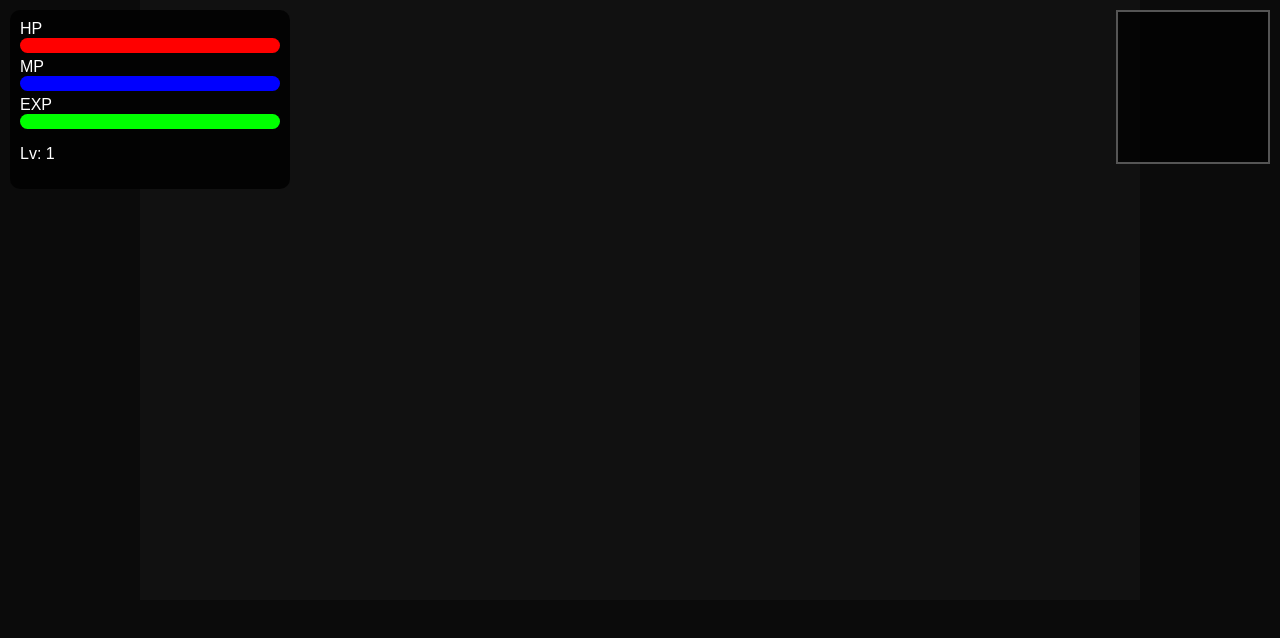
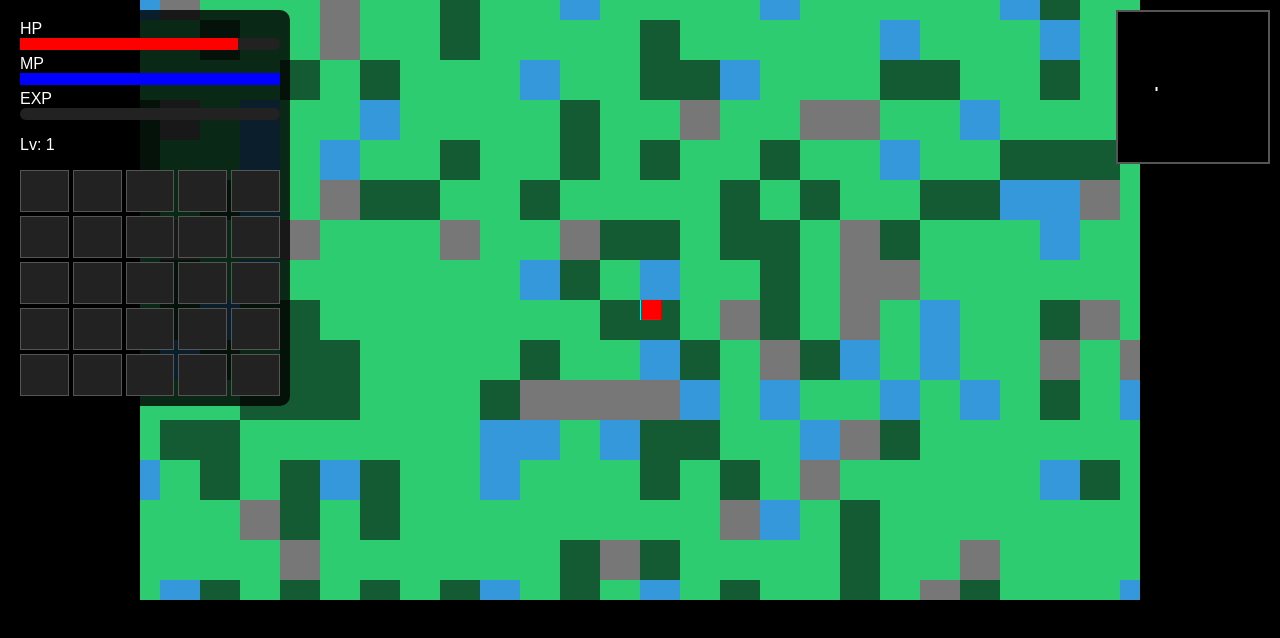
Before and after one commit to phamvuminhtoana4-lang/tcg, a plain HTML site: page index.html in a window 1280 px wide. Drawn offline with Linux system fonts and the light colour scheme.

Commit message:
Update game UI and improve functionality

```diff
--- a/index.html
+++ b/index.html
@@ -2,53 +2,32 @@
 <html lang="vi">
 <head>
 <meta charset="UTF-8">
-<title>KIẾM HIỆP GOD ENGINE</title>
+<title>GAME PHIÊU LƯU TOP-DOWN</title>
 
 <style>
-body{margin:0;background:#0b0b0b;color:white;font-family:Arial}
-canvas{display:block;margin:auto;background:#111}
+body{margin:0;background:#000;color:white;font-family:Arial}
+canvas{display:block;margin:auto}
 
 #ui{
- position:fixed;
- top:10px;left:10px;
- background:#000c;
- padding:10px;
- border-radius:10px;
- width:260px;
+ position:fixed;top:10px;left:10px;
+ background:#000c;padding:10px;border-radius:10px;width:260px
 }
 
-.bar{
- width:100%;
- height:15px;
- background:#222;
- border-radius:10px;
- overflow:hidden;
- margin-bottom:5px;
-}
+.bar{height:12px;background:#222;border-radius:6px;margin-bottom:5px}
 .hp{background:red;height:100%}
-.mana{background:blue;height:100%}
+.mp{background:blue;height:100%}
 .exp{background:lime;height:100%}
 
 #inventory{
  display:grid;
  grid-template-columns:repeat(5,1fr);
- gap:5px;
- margin-top:10px;
+ gap:4px;margin-top:10px
 }
-.slot{
- width:40px;height:40px;
- background:#222;
- border:1px solid #555;
- text-align:center;
- font-size:10px;
-}
+.slot{height:40px;background:#222;border:1px solid #555;font-size:10px;text-align:center}
 
 #minimap{
- position:fixed;
- right:10px;top:10px;
- width:150px;height:150px;
- background:#000a;
- border:2px solid #555;
+ position:fixed;right:10px;top:10px;
+ width:150px;height:150px;background:#000;border:2px solid #555
 }
 </style>
 </head>
@@ -56,12 +35,11 @@
 <body>
 
 <div id="ui">
-HP<div class="bar"><div id="hpBar" class="hp"></div></div>
-MP<div class="bar"><div id="mpBar" class="mana"></div></div>
-EXP<div class="bar"><div id="expBar" class="exp"></div></div>
-
+HP<div class="bar"><div id="hp" class="hp"></div></div>
+MP<div class="bar"><div id="mp" class="mp"></div></div>
+EXP<div class="bar"><div id="exp" class="exp"></div></div>
 <p>Lv: <span id="lv">1</span></p>
-
+<p id="quest"></p>
 <div id="inventory"></div>
 </div>
 
@@ -69,11 +47,9 @@
 <canvas id="game" width="1000" height="600"></canvas>
 
 <script>
-const c=document.getElementById("game");
-const ctx=c.getContext("2d");
-
-const mini=document.getElementById("minimap");
-const mctx=mini.getContext("2d");
+// ===== SETUP =====
+const c=game,ctx=c.getContext("2d");
+const mini=minimap,mctx=mini.getContext("2d");
 
 let mouse={x:0,y:0};
 c.onmousemove=e=>{
@@ -81,233 +57,196 @@
  mouse.x=e.clientX-r.left;
  mouse.y=e.clientY-r.top;
 };
-  // WORLD
+
+// ===== WORLD =====
+const tile=40;
 const world={w:6000,h:6000};
+let map=[];
+
+for(let y=0;y<150;y++){
+ let row=[];
+ for(let x=0;x<150;x++){
+  let r=Math.random();
+  if(r<0.1) row.push("water");
+  else if(r<0.2) row.push("rock");
+  else if(r<0.4) row.push("forest");
+  else row.push("grass");
+ }
+ map.push(row);
+}
+
+function block(x,y){
+ let tx=Math.floor(x/tile);
+ let ty=Math.floor(y/tile);
+ if(!map[ty]||!map[ty][tx]) return true;
+ return ["rock","water"].includes(map[ty][tx]);
+}
+
+// ===== PLAYER =====
+let p={
+ x:3000,y:3000,
+ hp:200,max:200,
+ mp:100,maxMp:100,
+ lv:1,exp:0,next:100,
+ dmg:20,speed:4,
+ inv:Array(25).fill(null)
+};
+
 let cam={x:0,y:0};
 
-// PLAYER FULL STATS
-let p={
- x:3000,y:3000,
- hp:200,maxHp:200,
- mp:100,maxMp:100,
- lv:1,exp:0,nextExp:100,
+// ===== INPUT =====
+let keys={};
+onkeydown=e=>keys[e.key.toLowerCase()]=true;
+onkeyup=e=>keys[e.key.toLowerCase()]=false;
 
- dmg:20,
- crit:0.2,
- speed:4,
- armor:5,
+// ===== ENEMY =====
+let enemies=[];
+function spawn(){
+ let x,y;
+ do{
+  x=Math.random()*world.w;
+  y=Math.random()*world.h;
+ }while(block(x,y));
 
- inv:Array(25).fill(null),
- equip:{
-  weapon:null,
-  armor:null
- }
+ enemies.push({
+  x,y,
+  hp:100,max:100,
+  type:["melee","ranged"][Math.random()*2|0],
+  speed:2
+ });
+}
+for(let i=0;i<30;i++) spawn();
+
+// ===== SKILL =====
+let bullets=[];
+onclick=()=>{
+ let tx=mouse.x+cam.x,ty=mouse.y+cam.y;
+ let dx=(tx-p.x)/20,dy=(ty-p.y)/20;
+
+ bullets.push({x:p.x,y:p.y,dx,dy,life:60});
 };
 
-// INPUT
-let keys={};
-document.onkeydown=e=>keys[e.key.toLowerCase()]=true;
-document.onkeyup=e=>keys[e.key.toLowerCase()]=false;
+// ===== DROP =====
+let drops=[];
 
-// INVENTORY UI
-function renderInv(){
- let div=document.getElementById("inventory");
+// ===== QUEST =====
+let quest={kill:0,need:10};
+
+// ===== INVENTORY =====
+function addItem(it){
+ let i=p.inv.findIndex(v=>!v);
+ if(i!=-1) p.inv[i]=it;
+}
+
+function drawInv(){
+ let div=inventory;
  div.innerHTML="";
  p.inv.forEach(it=>{
   div.innerHTML+=`<div class="slot">${it?it.type:""}</div>`;
  });
 }
 
-// ADD ITEM
-function addItem(item){
- let idx=p.inv.findIndex(i=>!i);
- if(idx!==-1) p.inv[idx]=item;
-
- if(item.type==="weapon"){
-  p.equip.weapon=item;
-  p.dmg+=item.power;
- }
-}
-  let enemies=[];
-
-// ENEMY TYPES
-function spawnEnemy(type="melee"){
- let e={
-  x:Math.random()*world.w,
-  y:Math.random()*world.h,
-  type,
-  hp:100,maxHp:100,
-  speed:2,
-  dmg:0.3,
-  range:30
- };
-
- if(type==="ranged"){
-  e.range=200;
- }
- if(type==="elite"){
-  e.hp=300;e.dmg=0.6;
- }
- if(type==="boss"){
-  e.hp=2000;e.dmg=1;
- }
-
- enemies.push(e);
-}
-
-// SPAWN
-for(let i=0;i<30;i++){
- let t=["melee","ranged","elite"][Math.floor(Math.random()*3)];
- spawnEnemy(t);
-}
-spawnEnemy("boss");
-
-// AI UPDATE
-function updateEnemy(e){
- let dx=p.x-e.x,dy=p.y-e.y;
- let d=Math.hypot(dx,dy);
-
- if(d<500){
-  e.x+=dx/d*e.speed;
-  e.y+=dy/d*e.speed;
- }
-
- if(d<e.range){
-  p.hp-=e.dmg;
- }
-}
-  let effects=[];
-let projectiles=[];
-
-// 30 SKILL ADVANCED
-let keysList="1234567890qwertyuiopasdfghjklzxcvbnm".split("").slice(0,30);
-let skills={};
-
-keysList.forEach((k,i)=>{
- skills[k]={
-  cd:300+i*30,
-  last:0,
-  type:i%5,
-  speed:5+i*0.5,
-  color:`hsl(${i*12},100%,50%)`,
-  dmg:10+i*4
- };
-});
-
-// USE SKILL
-document.addEventListener("keydown",e=>{
- let k=e.key.toLowerCase();
- let s=skills[k];
- if(!s) return;
-
- if(Date.now()-s.last<s.cd) return;
- s.last=Date.now();
-
- let tx=mouse.x+cam.x;
- let ty=mouse.y+cam.y;
-
- // PROJECTILE
- projectiles.push({
-  x:p.x,y:p.y,
-  dx:(tx-p.x)/20,
-  dy:(ty-p.y)/20,
-  color:s.color,
-  dmg:s.dmg,
-  life:60
- });
-
- // EFFECT
- effects.push({
-  x:tx,y:ty,
-  r:10,
-  color:s.color,
-  life:20
- });
-});
-  function update(){
+// ===== UPDATE =====
+function update(){
 
  // MOVE
- if(keys["w"]) p.y-=p.speed;
- if(keys["s"]) p.y+=p.speed;
- if(keys["a"]) p.x-=p.speed;
- if(keys["d"]) p.x+=p.speed;
+ let nx=p.x,ny=p.y;
+ if(keys["w"]) ny-=p.speed;
+ if(keys["s"]) ny+=p.speed;
+ if(keys["a"]) nx-=p.speed;
+ if(keys["d"]) nx+=p.speed;
+
+ if(!block(nx,p.y)) p.x=nx;
+ if(!block(p.x,ny)) p.y=ny;
 
  cam.x=p.x-c.width/2;
  cam.y=p.y-c.height/2;
 
- // ENEMY AI
+ // ENEMY
  enemies.forEach(e=>{
   let dx=p.x-e.x,dy=p.y-e.y;
   let d=Math.hypot(dx,dy);
-
-  if(d<500){
+  if(d<400){
    e.x+=dx/d*e.speed;
    e.y+=dy/d*e.speed;
   }
-
-  if(d<30) p.hp-=e.dmg;
+  if(d<30) p.hp-=0.2;
  });
 
- // SKILL EFFECT
- effects.forEach((ef,i)=>{
-  ef.life--;
+ // BULLET
+ bullets.forEach((b,i)=>{
+  b.x+=b.dx;b.y+=b.dy;b.life--;
 
   enemies.forEach(e=>{
-   let d=Math.hypot(e.x-ef.tx,e.y-ef.ty);
-
-   if(ef.type===0 && d<ef.range) e.hp-=ef.dmg;
-   if(ef.type===1){ef.r+=6;if(Math.hypot(e.x-ef.x,e.y-ef.y)<ef.r) e.hp-=ef.dmg;}
-   if(ef.type===2){e.hp-=ef.dmg*0.2;}
-   if(ef.type===3){
-    let sx=p.x+Math.cos(ef.life)*60;
-    let sy=p.y+Math.sin(ef.life)*60;
-    if(Math.hypot(e.x-sx,e.y-sy)<30) e.hp-=ef.dmg;
-   }
-   if(ef.type===4){
-    p.x+=(ef.tx-p.x)/8;
-    p.y+=(ef.ty-p.y)/8;
-   }
-   if(ef.type===5){
-    if(d<ef.range*2) e.hp-=ef.dmg/2;
+   if(Math.hypot(e.x-b.x,e.y-b.y)<20){
+    e.hp-=p.dmg;
+    b.life=0;
    }
   });
 
-  if(ef.life<=0) effects.splice(i,1);
+  if(b.life<=0) bullets.splice(i,1);
  });
 
  // KILL
  enemies=enemies.filter(e=>{
   if(e.hp<=0){
-   dropItem(e.x,e.y);
-   p.exp+=10;
-   p.lv++;
-   spawnEnemy();
+   quest.kill++;
+   drops.push({x:e.x,y:e.y,type:"hp"});
+   spawn();
    return false;
   }
   return true;
  });
 
- // PICK ITEM
- drops.forEach((it,i)=>{
-  if(Math.hypot(p.x-it.x,p.y-it.y)<30){
-   if(it.type==="hp") p.hp=Math.min(p.max,p.hp+30);
-   else addItem(it);
+ // PICK
+ drops.forEach((d,i)=>{
+  if(Math.hypot(p.x-d.x,p.y-d.y)<30){
+   p.hp=Math.min(p.max,p.hp+30);
    drops.splice(i,1);
   }
  });
 
- if(p.hp<=0){
-  alert("💀 Respawn");
-  p.hp=p.max;
-  p.x=2500;p.y=2500;
+ // LEVEL
+ if(p.exp>=p.next){
+  p.exp=0;p.lv++;p.next*=1.5;
  }
 
- document.getElementById("hpBar").style.width=(p.hp/p.max*100)+"%";
- document.getElementById("lv").innerText=p.lv;
+ // DEATH
+ if(p.hp<=0){
+  alert("💀 Bạn đã chết");
+  p.hp=p.max;
+  p.x=3000;p.y=3000;
+ }
+
+ // UI
+ hp.style.width=p.hp/p.max*100+"%";
+ mp.style.width=p.mp/p.maxMp*100+"%";
+ exp.style.width=p.exp/p.next*100+"%";
+ lv.innerText=p.lv;
+ quest.innerText=`Nhiệm vụ: ${quest.kill}/${quest.need}`;
+ drawInv();
 }
 
+// ===== DRAW =====
 function draw(){
  ctx.clearRect(0,0,c.width,c.height);
+
+ // MAP
+ for(let y=0;y<map.length;y++){
+  for(let x=0;x<map[y].length;x++){
+   let t=map[y][x];
+   let px=x*tile-cam.x,py=y*tile-cam.y;
+
+   if(px<-40||py<-40||px>c.width||py>c.height) continue;
+
+   ctx.fillStyle=
+    t==="grass"?"#2ecc71":
+    t==="forest"?"#145a32":
+    t==="rock"?"#777":"#3498db";
+
+   ctx.fillRect(px,py,tile,tile);
+  }
+ }
 
  // PLAYER
  ctx.fillStyle="cyan";
@@ -315,38 +254,36 @@
 
  // ENEMY
  enemies.forEach(e=>{
-  ctx.fillStyle=e.type==="boss"?"purple":"red";
+  ctx.fillStyle=e.type==="ranged"?"yellow":"red";
   ctx.fillRect(e.x-cam.x,e.y-cam.y,20,20);
-
-  ctx.fillStyle="black";
-  ctx.fillRect(e.x-cam.x,e.y-cam.y-10,20,5);
-  ctx.fillStyle="lime";
-  ctx.fillRect(e.x-cam.x,e.y-cam.y-10,20*(e.hp/e.max),5);
  });
 
- // EFFECT
- effects.forEach(ef=>{
-  ctx.strokeStyle=ef.color;
-  ctx.fillStyle=ef.color;
-
-  ctx.beginPath();
-  ctx.arc(ef.tx-cam.x,ef.ty-cam.y,10,0,6.28);
-  ctx.stroke();
+ // BULLET
+ ctx.fillStyle="white";
+ bullets.forEach(b=>{
+  ctx.fillRect(b.x-cam.x,b.y-cam.y,5,5);
  });
 
  // DROP
- drops.forEach(it=>{
-  ctx.fillStyle=it.type==="hp"?"yellow":"orange";
-  ctx.fillRect(it.x-cam.x,it.y-cam.y,10,10);
+ ctx.fillStyle="orange";
+ drops.forEach(d=>{
+  ctx.fillRect(d.x-cam.x,d.y-cam.y,10,10);
  });
+
+ // MINIMAP
+ mctx.clearRect(0,0,150,150);
+ mctx.fillStyle="white";
+ mctx.fillRect(p.x/world.w*150,p.y/world.h*150,4,4);
 }
 
+// ===== LOOP =====
 function loop(){
  update();
  draw();
  requestAnimationFrame(loop);
 }
 loop();
+
 </script>
 </body>
 </html>
```
